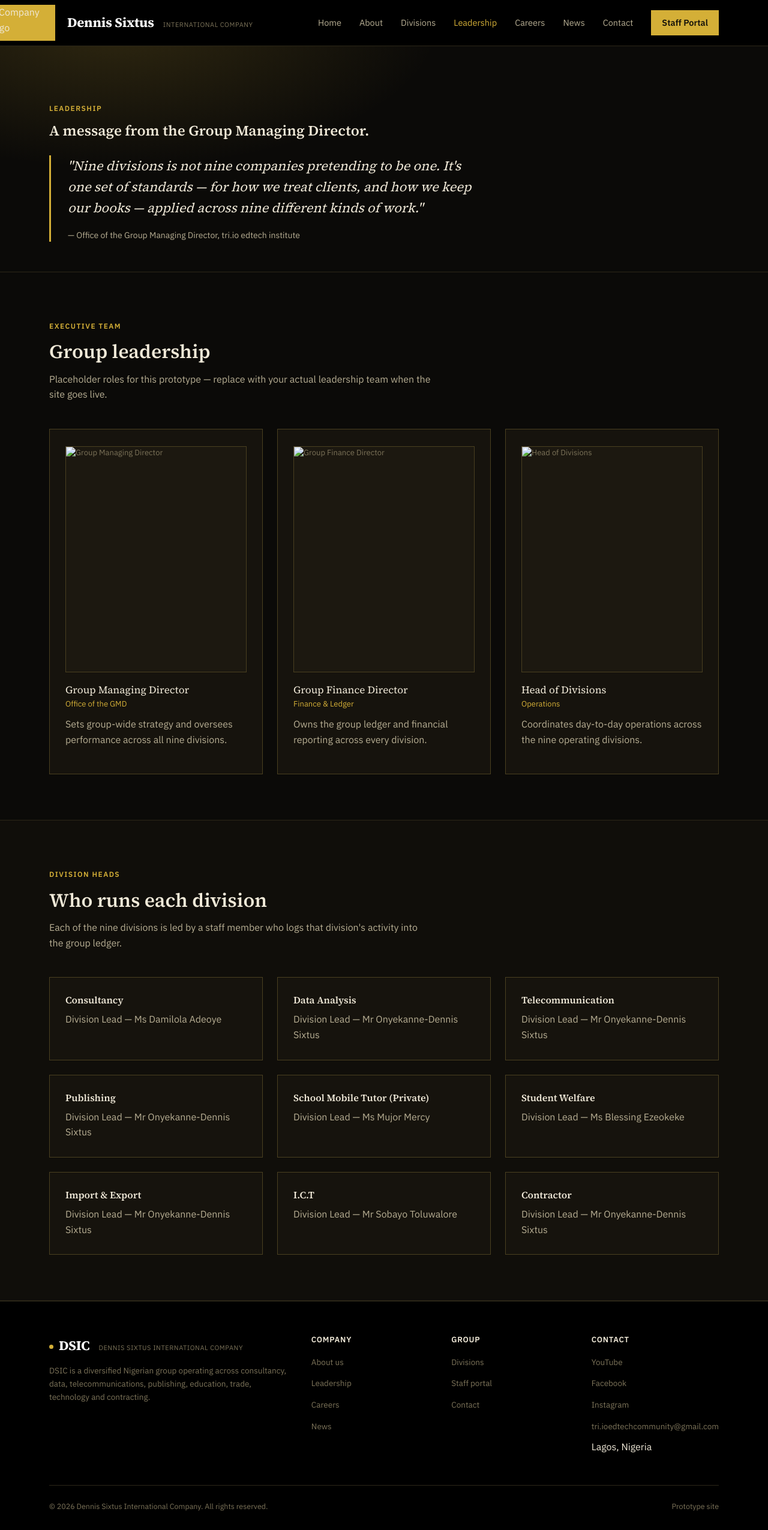
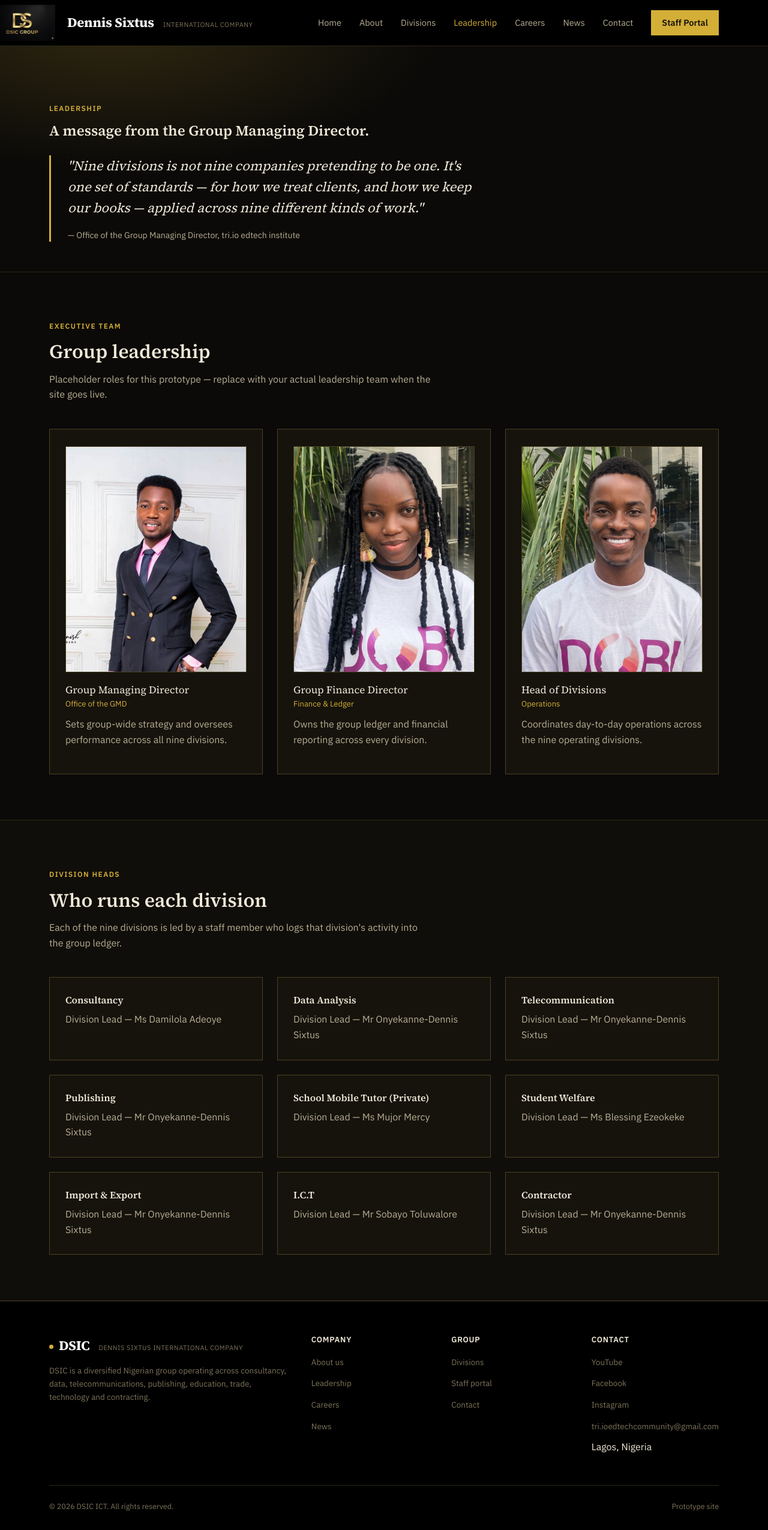
Before and after one commit to sixtus998-tech/TRI.IO-SITE, a plain HTML site: page leadership.html in a window 1280 px wide. Shown: the whole page at 60% size. Drawn offline with Linux system fonts and the light colour scheme.

Commit message:
change photo directories in html files

```diff
--- a/leadership.html
+++ b/leadership.html
@@ -14,7 +14,7 @@
 <header class="site-header">
   <div class="header-inner">
     <div class="company-brand">
-      <img src="/Images/dsic-logo.jpeg" alt="Company Logo" class="brand-logo">
+      <img src="dsic-logo.jpeg" alt="Company Logo" class="brand-logo">
       <a href="index.html" class="brand-mark"><span class="brand-name">Dennis Sixtus</span><span class="brand-tag">International Company</span></a>
     </div>
     <nav class="main-nav">
@@ -50,19 +50,19 @@
     </div>
     <div class="grid-3">
       <div class="card person-card">
-        <div class="person-photo"><img class="person-image" src="/Images/group-managing-director.jpeg" alt="Group Managing Director"></div>
+        <div class="person-photo"><img class="person-image" src="group-managing-director.jpeg" alt="Group Managing Director"></div>
         <div class="person-name">Group Managing Director</div>
         <div class="person-role">Office of the GMD</div>
         <p>Sets group-wide strategy and oversees performance across all nine divisions.</p>
       </div>
       <div class="card person-card">
-        <div class="person-photo"><img class="person-image" src="/Images/group-finance-director.jpg" alt="Group Finance Director"></div>
+        <div class="person-photo"><img class="person-image" src="group-finance-director.jpg" alt="Group Finance Director"></div>
         <div class="person-name">Group Finance Director</div>
         <div class="person-role">Finance &amp; Ledger</div>
         <p>Owns the group ledger and financial reporting across every division.</p>
       </div>
       <div class="card person-card">
-        <div class="person-photo"><img class="person-image" src="/Images/head-of-divisions.jpg" alt="Head of Divisions"></div>
+        <div class="person-photo"><img class="person-image" src="head-of-divisions.jpg" alt="Head of Divisions"></div>
         <div class="person-name">Head of Divisions</div>
         <div class="person-role">Operations</div>
         <p>Coordinates day-to-day operations across the nine operating divisions.</p>
@@ -128,7 +128,7 @@
       </div>
     </div>
     <div class="footer-bottom">
-      <span>© 2026 Dennis Sixtus International Company. All rights reserved.</span>
+      <span>© 2026 DSIC ICT. All rights reserved.</span>
       <span>Prototype site</span>
     </div>
   </div>
```
Also changed, not shown: about.html (+8 -8 lines), careers.html (+2 -2 lines), contact.html (+2 -2 lines), divisions.html (+2 -2 lines), index.html (+2 -2 lines), news.html (+3 -3 lines).
